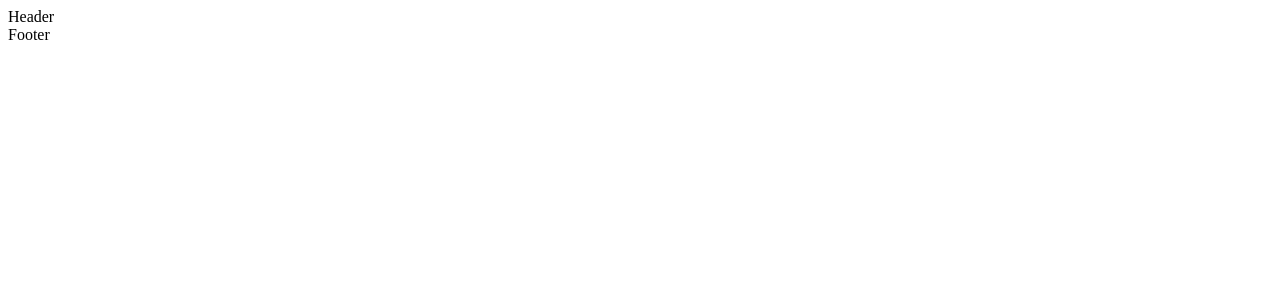
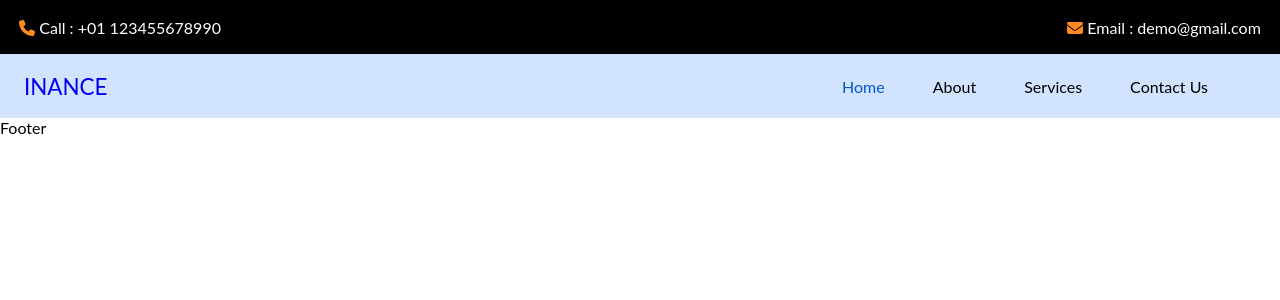
Before and after one commit to andy-agyeiDwumah-hybytes/Inance, a React (Vite) app: page / in a window 1280 px wide. Shown: the top 300 px of the page. Built offline with nearby package versions, Linux system fonts and the light colour scheme.

Commit message:
Add styling to header component and fontawesome icons

```diff
--- a/src/components/header/Header.jsx
+++ b/src/components/header/Header.jsx
@@ -1,7 +1,78 @@
-// import styles from "./Header.module.css"
+// Styles
+import styles from "./Header.module.css"
+// React router
+import { Link, NavLink } from "react-router";
+// Font awesome
+import { FontAwesomeIcon } from "@fortawesome/react-fontawesome";
+import { faPhone, faEnvelope } from "@fortawesome/free-solid-svg-icons";
+
+// Must match index.css 'blue' colour
+const linkColour = "#0355cc";
 
 export default function Header() {
   return (
-    <header>Header</header>
-  )
+    <header>
+      <div className={styles.top}>
+        <Link to="/">
+          <FontAwesomeIcon
+            icon={faPhone}
+            className={styles.headerIcon}
+          ></FontAwesomeIcon>
+          &nbsp;Call : +01 123455678990
+        </Link>
+        <Link to="/">
+          <FontAwesomeIcon
+            icon={faEnvelope}
+            className={styles.headerIcon}
+          ></FontAwesomeIcon>
+          &nbsp;Email : demo@gmail.com
+        </Link>
+      </div>
+      <div className={styles.bottom}>
+        <Link to="/">Inance</Link>
+        <menu className={styles.headerMenu}>
+          <li>
+            <NavLink
+              to="/"
+              style={({ isActive }) => ({
+                color: isActive ? linkColour : "",
+              })}
+            >
+              Home
+            </NavLink>
+          </li>
+          <li>
+            <NavLink
+              to="/about"
+              style={({ isActive }) => ({
+                color: isActive ? linkColour : "",
+              })}
+            >
+              About
+            </NavLink>
+          </li>
+          <li>
+            <NavLink
+              to="/services"
+              style={({ isActive }) => ({
+                color: isActive ? linkColour : "",
+              })}
+            >
+              Services
+            </NavLink>
+          </li>
+          <li>
+            <NavLink
+              to="contact"
+              style={({ isActive }) => ({
+                color: isActive ? linkColour : "",
+              })}
+            >
+              Contact Us
+            </NavLink>
+          </li>
+        </menu>
+      </div>
+    </header>
+  );
 }
--- a/src/components/header/Header.module.css
+++ b/src/components/header/Header.module.css
@@ -0,0 +1,47 @@
+div.top,
+div.bottom {
+    display: flex;
+    justify-content: space-between;
+    align-items: center;
+}
+
+div.top {
+    background-color: var(--black);
+    padding: 1.1em 1.2em;
+}
+
+div.top > a,
+div.bottom > a {
+    display: inline-block;
+}
+
+div.top > a {
+    color: var(--white);
+}
+
+div.bottom {
+    background-color: var(--lightBlue);
+    padding: 0.4em 1.5em;
+}
+
+div.bottom>a:first-child {
+    text-transform: uppercase;
+    font-size: 1.4rem;
+}
+
+menu.headerMenu > li {
+    display: inline-block;
+    margin: 0 3em 0 0;
+}
+
+menu.headerMenu > li > a {
+    color: var(--black);
+
+    &:hover {
+        color: var(--blue);
+    }
+}
+
+.headerIcon {
+    color: var(--orange);
+}
--- a/src/index.css
+++ b/src/index.css
@@ -1,12 +1,12 @@
 :root {
   --white: #ffffff;
   --black: #000000;
-  --primary1: #0355cc;
+  --blue: #0355cc;
   /* --primary2:#e31414; */
-  --primary2: #ff8a1d;
-  --primary3: #0a0f43;
+  --orange: #ff8a1d;
+  --darkBlue: #0a0f43;
+  --lightBlue: #d1e3ff;
 }
-
 
 html {
   box-sizing: border-box;
@@ -18,6 +18,15 @@ html {
   box-sizing: inherit;
 }
 
+body {
+  margin: 0;
+  font-family: 'Lato', sans-serif;
+}
+
 main {
   position: relative;
 }
+
+a {
+  text-decoration: none;
+}
```
